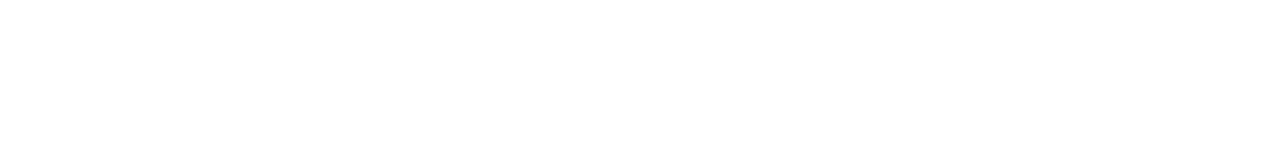
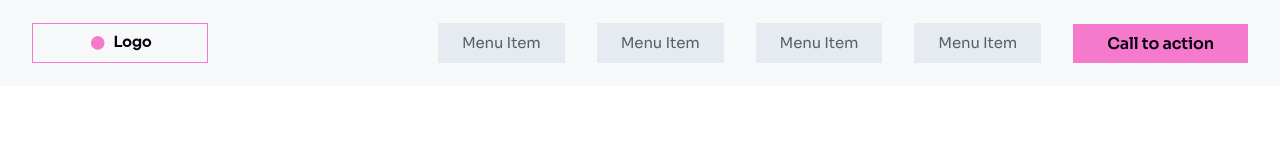
Before and after one commit to gabrielg4/projeto-wireframe, a plain HTML site: page index.html in a window 1280 px wide. Drawn offline with Linux system fonts and the light colour scheme.

Commit message:
Criando o componente de header e junto com a responsividade

```diff
--- /dev/null
+++ b/css/grid.css
@@ -0,0 +1,7 @@
+.container {
+    width: 100%;
+    max-width: 1246px;
+    margin: 0 auto;
+
+    padding: 0 15px;
+}
--- /dev/null
+++ b/css/patterns.css
@@ -0,0 +1,44 @@
+h1,h2,h3 {
+    font-family: 'Sora', sans-serif;
+    font-weight: 600;
+    line-height: 125%;
+    letter-spacing: -1px;
+    color: var(--white);
+}
+
+h1 {
+    font-size: 4.8rem;
+    color: var(--grey-colors-100);
+}
+
+h2 {
+    font-size: 3.2rem;
+
+}
+
+h3 {
+    font-size: 2.4rem;
+}
+
+.btn-primary {
+    background-color: var(--brand-colors-pink);
+    padding: 1.2rem 3.4rem;
+
+    font-family: 'Sora', sans-serif;
+    font-weight: 600;
+    letter-spacing: -0.01em;
+    color: var(--grey-colors-100);
+}
+
+.menu-item {
+    display: inline-block;
+    background-color: var(--grey-colors-50);
+
+    padding: 1.2rem 2.4rem;
+
+    font-family: 'Sora', sans-serif;
+    color: var(--grey-colors-400);
+    font-size: 1.5rem;
+    line-height: 105%;
+    letter-spacing: -0.01em;
+}
--- a/css/reset.css
+++ b/css/reset.css
@@ -1,5 +1,29 @@
 * {
     margin: 0;
     padding: 0;
+    border: none;
+    outline: none;
+    text-decoration: none;
+    list-style: none;
     box-sizing: border-box;
+    font-size: 1.6rem;
+
+    font-family: 'Inter', sans-serif;
 }
+
+img {
+    max-width: 100%;
+    display: block;
+}
+
+html {
+    font-size: 62.5%;
+}
+
+button {
+    cursor: pointer;
+}
+
+a {
+    cursor: pointer;
+}
--- /dev/null
+++ b/css/responsive.css
@@ -0,0 +1,27 @@
+@media(max-width: 1200px) {
+
+}
+
+@media(max-width: 991px) {
+    header nav {
+        display: none;
+    }
+
+    header .menu-mobile {
+        display: block;
+    }
+}
+
+@media(max-width: 768px) {
+
+}
+
+@media(max-width: 600px) {
+
+}
+
+@media(max-width: 480px) {
+    header .logo {
+        max-width: 130px;
+    }
+}
--- a/css/styles.css
+++ b/css/styles.css
@@ -0,0 +1,38 @@
+header {
+    width: 100%;
+    height: 8.6rem;
+    background-color: var(--grey-colors-800);
+    display: flex;
+}
+
+header .container {
+    display: flex;
+    justify-content: space-between;
+    align-items: center;
+}
+
+header nav {
+    display: flex;
+    align-items: center;
+}
+
+header .menu-mobile {
+    display: none;
+}
+
+header nav ul {
+    display: flex;
+    margin-right: 3.2rem;
+}
+
+header nav ul li {
+    margin-left: 3.2rem;
+}
+
+header nav ul li:first-child{
+    margin-left: 0px;
+}
+
+header nav .btn-primary {
+    padding: 0.9rem 3.4rem;
+}
--- /dev/null
+++ b/css/variables.css
@@ -0,0 +1,11 @@
+:root {
+    --white: #fff;
+    --brand-colors-pink: #F67ACB;
+    --grey-colors-50: #e6ebf2;
+    --grey-colors-100: #050110;
+    --grey-colors-300: #393C40;
+    --grey-colors-400: #5C6066;
+    --grey-colors-800: #F7F8FA;
+    --white-colors-text: rgba(255, 255, 255, 0.7);
+    --brand-colors-grey: #E6EBF2;
+}
--- a/index.html
+++ b/index.html
@@ -5,11 +5,34 @@
     <meta http-equiv="X-UA-Compatible" content="IE=edge">
     <meta name="viewport" content="width=device-width, initial-scale=1.0">
 
+    <link rel="preconnect" href="https://fonts.gstatic.com">
+    <link href="https://fonts.googleapis.com/css2?family=Inter:wght@400;700&family=Sora:wght@400;600&display=swap" rel="stylesheet">
+
+    <link rel="stylesheet" href="./css/variables.css">
+    <link rel="stylesheet" href="./css/grid.css">
+    <link rel="stylesheet" href="./css/patterns.css">
     <link rel="stylesheet" href="./css/styles.css">
+    <link rel="stylesheet" href="./css/responsive.css">
     <link rel="stylesheet" href="./css/reset.css">
     <title>Projeto - Wireframe</title>
 </head>
 <body>
-
+        <header>
+            <div class="container">
+                <a href="./" class="logo">
+                    <img src="img/logo.svg" alt="Logo">
+                </a>
+                <nav>
+                    <ul>
+                        <li><a href="#" class="menu-item">Menu Item</a></li>
+                        <li><a href="#" class="menu-item">Menu Item</a></li>
+                        <li><a href="#" class="menu-item">Menu Item</a></li>
+                        <li><a href="#" class="menu-item">Menu Item</a></li>
+                    </ul>
+                    <button class="btn-primary">Call to action</button>
+                </nav>
+                <button class="menu-item menu-mobile">Menu mobile</button>
+            </div>
+        </header>
 </body>
 </html>
```
